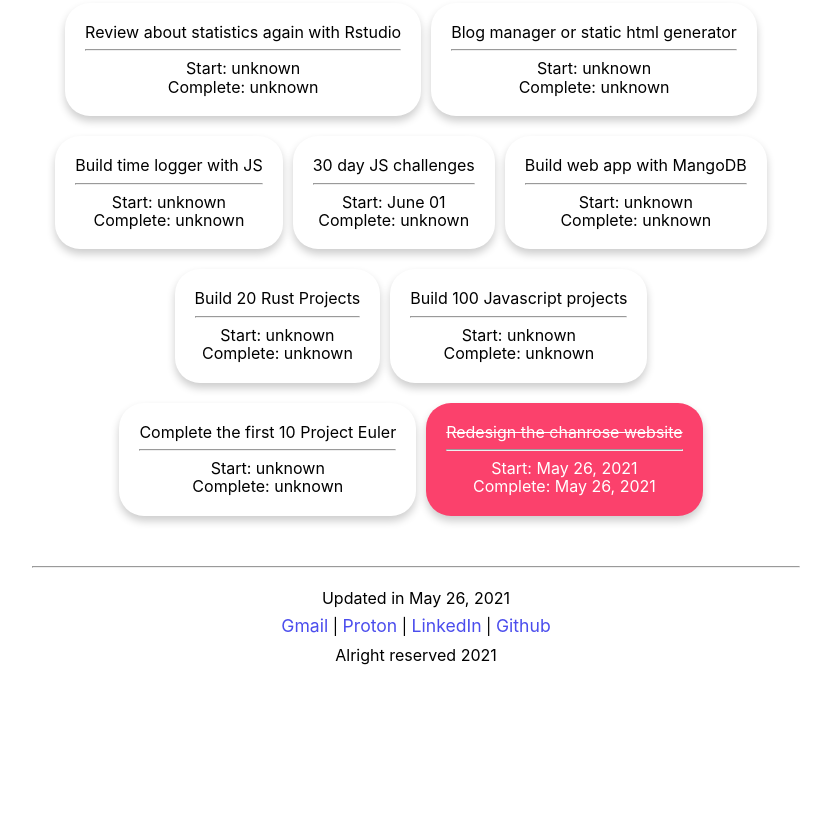
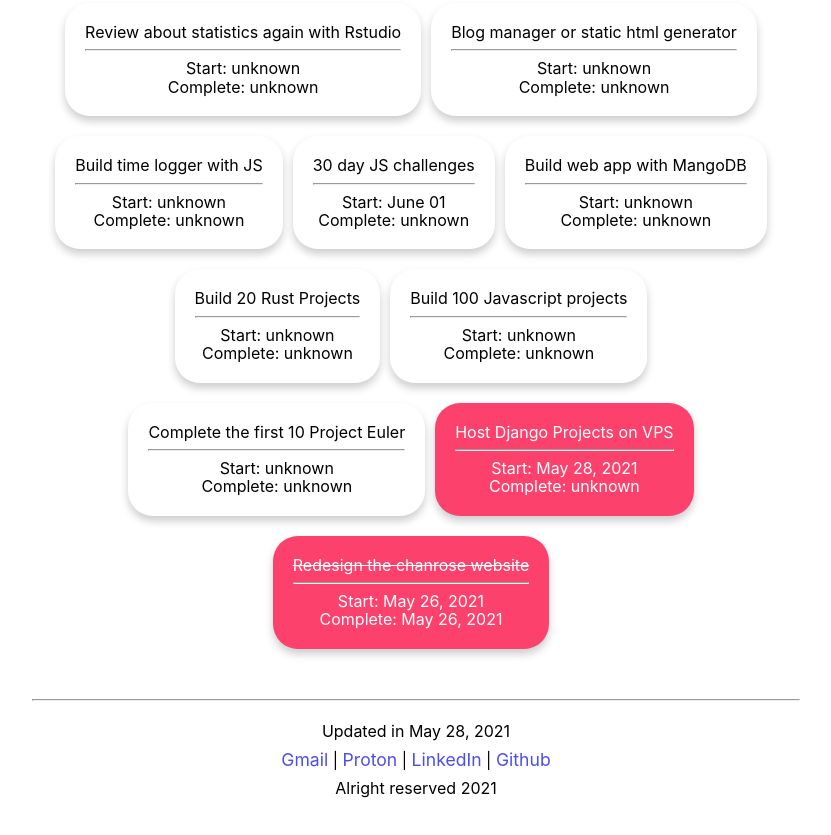
Before and after one commit to nonwiz0/chanrose, a plain HTML site: page challenges.html in a window 1280 px wide. Shown: the part 376-1211 px from the top of the page, without its empty margins (224-1055 px from the left). Before the commit the page ends 1078 px from the top, so only its background shows below. Drawn offline with Linux system fonts and the light colour scheme.

Commit message:
update new update list

```diff
--- a/challenges.html
+++ b/challenges.html
@@ -57,6 +57,10 @@
         <div class="flex-child-card light-theme">
           Complete the first 10 Project Euler <hr /> Start: unknown <br />Complete: unknown
         </div>
+       <div class="flex-child-card red-theme medium-width">
+          Host Django Projects on VPS <hr /> Start: May 28, 2021 <br />Complete: unknown
+        </div>
+
 
         <div class="flex-child-card red-theme medium-width">
           <del>Redesign the chanrose website</del> <hr /> Start: May 26, 2021 <br />Complete: May 26, 2021
@@ -71,7 +75,7 @@
       <!-- Footer -->
       <hr class="margin-top" />
       <div class="align-center">
-        <p>Updated in May 26, 2021 <br />
+        <p>Updated in May 28, 2021 <br />
         <a href="mailto:bdchanbroset@gmail.com">Gmail</a> |
         <a href="mailto:chanrose@pm.me">Proton</a> |
         <a href="https://www.linkedin.com/in/broset777/">LinkedIn</a> |
```
Also changed, not shown: projects.html (+2 -2 lines).
